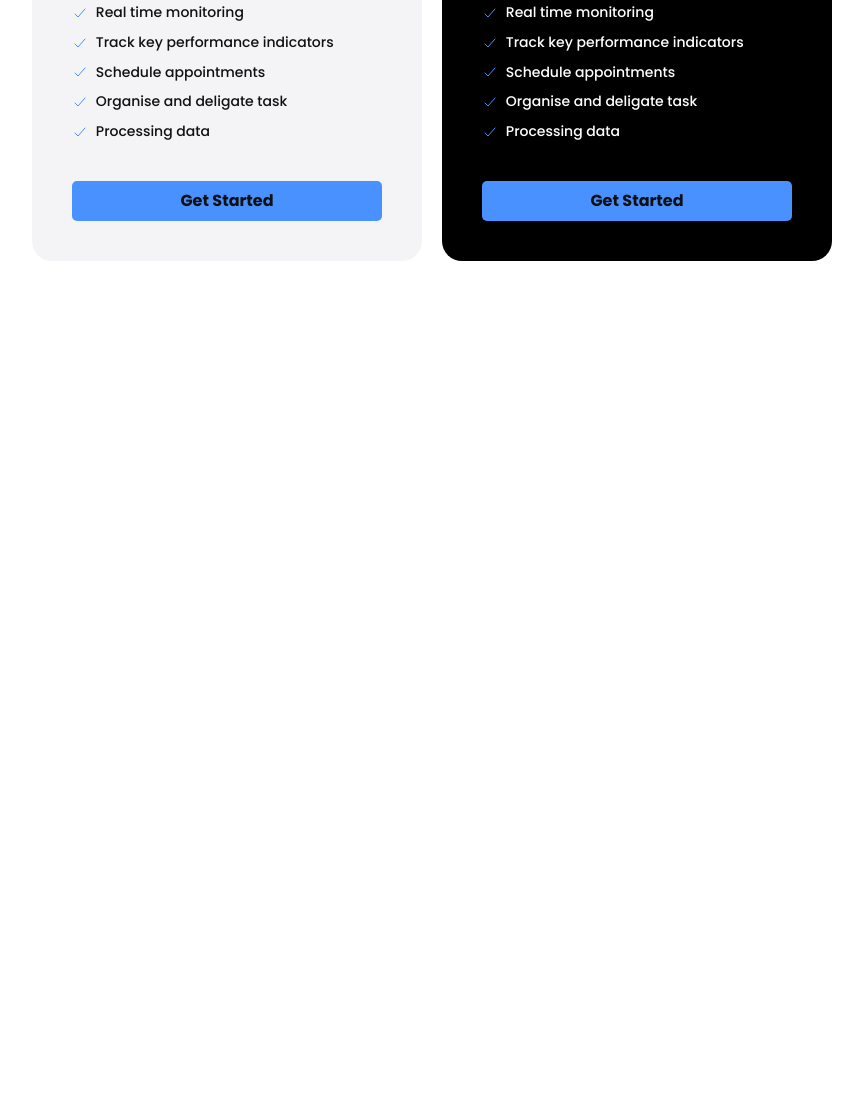
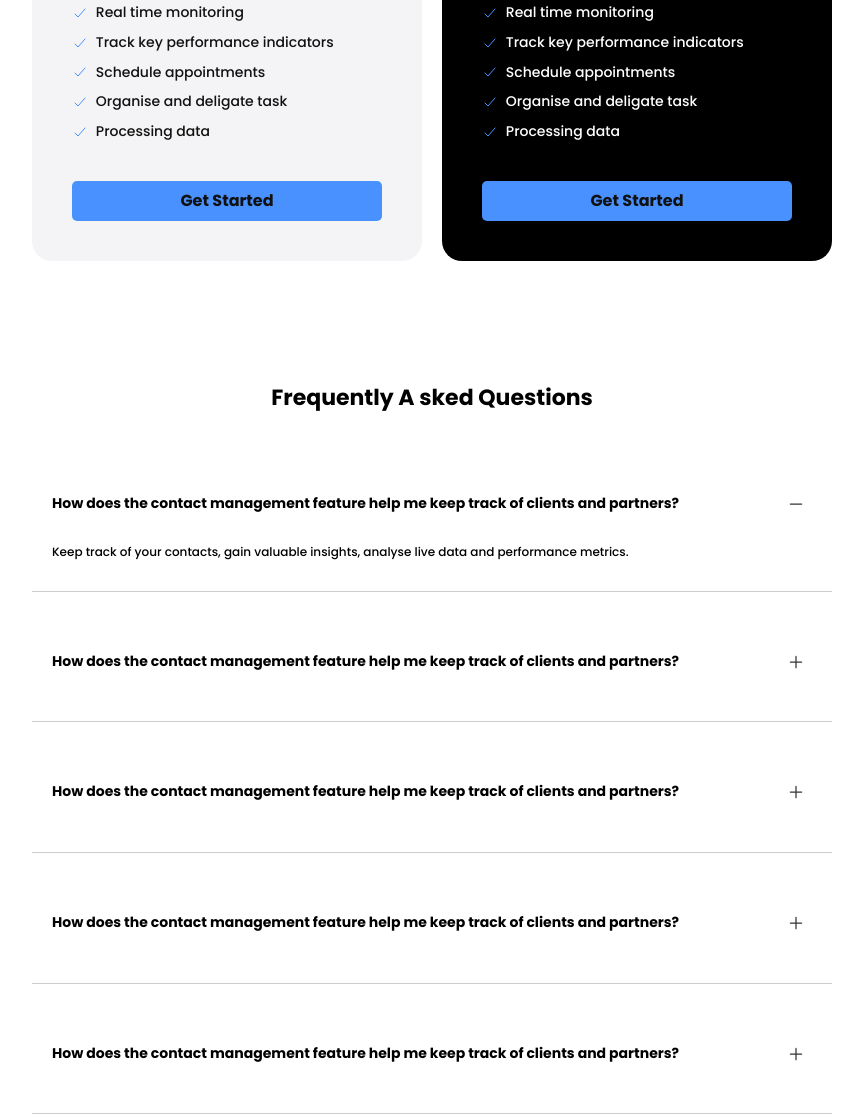
Before and after one commit to kaydarkmedia/Saas-prjt, a plain HTML site: page index.html in a window 1280 px wide. Shown: the part 2357-3474 px from the top of the page, without its empty margins (208-1071 px from the left). Before the commit the page ends 2658 px from the top, so only its background shows below. Drawn offline with nearby package versions, Linux system fonts and the light colour scheme.

Commit message:
Faq Section

```diff
--- a/css/main.css
+++ b/css/main.css
@@ -95,7 +95,7 @@ img{
 
 .header-secondary{
     font-size: 2.2rem;
-    font-weight: 500;
+    font-weight: 700;
     line-height: 1.5;
     margin: 40px 0 20px;
 }
@@ -364,3 +364,43 @@ ion-icon{
 .pricing-card-body ul li ion-icon{
     color: #4891ff;
 }
+
+/* FAQ */
+
+.section-faq{
+    padding: 40px 0;
+}
+
+.faq-group{
+    border-bottom: 1px solid #ccc;
+    padding: 20px;
+}
+
+
+.faq-group .faq-group-header h4{
+    font-weight: 600;
+    width: 95%;
+}
+
+.faq-group .faq-group-header{
+    position: relative;
+    padding: 20px 0;
+    margin-bottom: 10px;
+}
+
+
+.faq-group .faq-group-header ion-icon{
+    position: absolute;
+    right: 0;
+    top: 20px;
+    font-size: 2rem;
+    cursor: pointer;
+}
+
+.faq-group .faq-group-body{
+    display: none;
+}
+
+.faq-group .faq-group-body.open{
+    display: block;
+}
--- a/index.html
+++ b/index.html
@@ -215,6 +215,97 @@
        </section>
 
 
+       <section class="section-faq">
+        <div class="container-sm">
+            <h2 class="faq-header header-secondary text-center">
+                Frequently A sked Questions
+            </h2>
+
+            <div class="faq-content">
+                <div class="faq-group">
+                    <div class="faq-group-header text-md">
+                    <h4>
+                        How does the contact management feature help me keep track of clients and partners?
+                    </h4>
+                    <ion-icon name="remove-outline"></ion-icon>
+                    <!-- <ion-icon name="add-outline"></ion-icon> -->
+                 </div>
+                    <p class="faq-group-body open text-sm">
+                        Keep track of your contacts, gain valuable insights, analyse live data and performance metrics.
+                    </p>
+                </div>
+
+
+                <!-- 2 -->
+
+                <div class="faq-group open">
+                    <div class="faq-group-header text-md">
+                    <h4>
+                        How does the contact management feature help me keep track of clients and partners?
+                    </h4>
+                    <!-- <ion-icon name="remove-outline"></ion-icon> -->
+                    <ion-icon name="add-outline"></ion-icon>
+                 </div>
+                    <p class="faq-group-body text-sm">
+                        Keep track of your contacts, gain valuable insights, analyse live data and performance metrics.
+                    </p>
+                </div>
+
+                <!--3  -->
+
+                <div class="faq-group open">
+                    <div class="faq-group-header text-md">
+                    <h4>
+                        How does the contact management feature help me keep track of clients and partners?
+                    </h4>
+                    <!-- <ion-icon name="remove-outline"></ion-icon> -->
+                    <ion-icon name="add-outline"></ion-icon>
+                 </div>
+                    <p class="faq-group-body text-sm">
+                        Keep track of your contacts, gain valuable insights, analyse live data and performance metrics.
+                    </p>
+                </div>
+
+                <!-- 4 -->
+
+                <div class="faq-group open">
+                    <div class="faq-group-header text-md">
+                    <h4>
+                        How does the contact management feature help me keep track of clients and partners?
+                    </h4>
+                    <!-- <ion-icon name="remove-outline"></ion-icon> -->
+                    <ion-icon name="add-outline"></ion-icon>
+                 </div>
+                    <p class="faq-group-body text-sm">
+                        Keep track of your contacts, gain valuable insights, analyse live data and performance metrics.
+                    </p>
+                </div>
+
+                <!-- 5 -->
+
+                <div class="faq-group open">
+                    <div class="faq-group-header text-md">
+                    <h4>
+                        How does the contact management feature help me keep track of clients and partners?
+                    </h4>
+                    <!-- <ion-icon name="remove-outline"></ion-icon> -->
+                    <ion-icon name="add-outline"></ion-icon>
+                 </div>
+                    <p class="faq-group-body text-sm">
+                        Keep track of your contacts, gain valuable insights, analyse live data and performance metrics.
+                    </p>
+                </div>
+            </div>
+            </div>
+            </div>
+
+
+            </div>
+
+        </div>
+       </section>
+
+
 
 <script type="module" src="https://unpkg.com/ionicons@7.1.0/dist/ionicons/ionicons.esm.js"></script>
 <script nomodule src="https://unpkg.com/ionicons@7.1.0/dist/ionicons/ionicons.js"></script>
```
